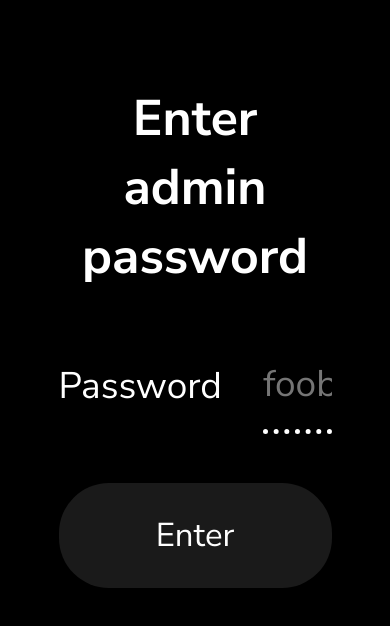
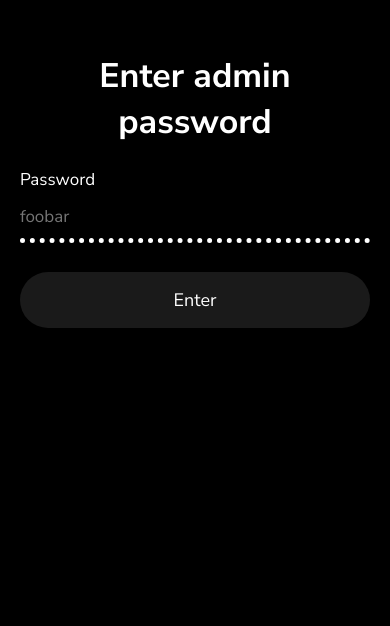
Before and after one commit to EricYale/ypc-ledger, a React app in the folder ledger-frontend/: page /pw in a window 390 px wide. Built offline with nearby package versions, Linux system fonts and the light colour scheme; a web font is replaced by a local one.

Commit message:
[AI] WIP mobile styling

```diff
--- a/ledger-frontend/public/index.html
+++ b/ledger-frontend/public/index.html
@@ -3,6 +3,7 @@
 
 <head>
 	<meta charset="utf-8" />
+	<meta name="viewport" content="width=device-width, initial-scale=1" />
 	<title>YPC Ledger</title>
 </head>
 
--- a/ledger-frontend/src/_shared.scss
+++ b/ledger-frontend/src/_shared.scss
@@ -19,11 +19,11 @@ $MOBILE_WIDTH: 1000px;
 
 @mixin rails() {
     padding: 50px 30vw;
-    @include mobile(){
-        padding: 50px 2vw;
-    }
     @include small_desktop(){
         padding: 50px 15vw;
+    }
+    @include mobile(){
+        padding: 30px 20px;
     }
 }
 
@@ -33,7 +33,7 @@ body {
     font-family: "Nunito Sans", sans-serif;
     font-size: 20px;
     @include mobile() {
-        font-size: 25px;
+        font-size: 17px;
     }
     margin: 0;
 }
--- a/ledger-frontend/src/components/EmailsPage.js
+++ b/ledger-frontend/src/components/EmailsPage.js
@@ -62,8 +62,8 @@ const EmailsPage = () => {
             }
             <textarea
                 disabled
+                className={style.email_list}
                 value={emails.join("\n")}
-                style={{ width: "100%", height: "500px", padding: "10px", marginTop: "20px", fontSize: "16px", resize: "vertical" }}
             />
         </div>
     );
--- a/ledger-frontend/src/components/Ledger.js
+++ b/ledger-frontend/src/components/Ledger.js
@@ -28,6 +28,7 @@ const Ledger = ({ table }) => {
     });
 
     return (
+        <div id={style.ledger_scroll}>
             <table id={style.ledger_table}>
                 <tr>
                     <th>Name</th>
@@ -40,6 +41,7 @@ const Ledger = ({ table }) => {
                 </tr>
                 {ledgerElems}
             </table>
+        </div>
     );
 };
 
--- a/ledger-frontend/src/components/WinLossGraph.js
+++ b/ledger-frontend/src/components/WinLossGraph.js
@@ -49,7 +49,7 @@ const WinLossGraph = ({ user }) => {
     if (!data.length) return null;
 
     return (
-        <div className={style.graphContainer} style={{ width: "100%", height: 400 }}>
+        <div className={style.graphContainer}>
              <ResponsiveContainer width="100%" height="100%">
                 <LineChart data={data} margin={{ top: 10, right: 30, left: 0, bottom: 0 }}>
                     <CartesianGrid strokeDasharray="3 3" />
--- a/ledger-frontend/src/components/stylesheets/AdminPage.module.scss
+++ b/ledger-frontend/src/components/stylesheets/AdminPage.module.scss
@@ -13,11 +13,15 @@
     border-radius: 10px;
     @include shared.mobile {
         padding: 15px;
+        margin-top: 24px;
     }
 }
 
 #sum {
     font-size: 20px;
+    @include shared.mobile {
+        font-size: 16px;
+    }
 }
 
 .error {
@@ -29,4 +33,20 @@
     font-size: 20px;
     margin-top: 30px;
     color: shared.$fg-color;
+    @include shared.mobile {
+        font-size: 17px;
+    }
 }
+
+.email_list {
+    width: 100%;
+    box-sizing: border-box;
+    height: 500px;
+    padding: 10px;
+    margin-top: 20px;
+    font-size: 16px;
+    resize: vertical;
+    @include shared.mobile {
+        height: 50vh;
+    }
+}
--- a/ledger-frontend/src/components/stylesheets/Button.module.scss
+++ b/ledger-frontend/src/components/stylesheets/Button.module.scss
@@ -12,7 +12,8 @@
     font-size: 20px;
     color: shared.$fg-color;
     @include shared.mobile {
-        font-size: 33px;
-        padding: 30px 20px;
+        font-size: 18px;
+        padding: 16px 14px;
+        margin-top: 14px;
     }
 }
--- a/ledger-frontend/src/components/stylesheets/ChipDenoms.module.scss
+++ b/ledger-frontend/src/components/stylesheets/ChipDenoms.module.scss
@@ -8,8 +8,9 @@
     gap: 20px;
     margin: 40px 0;
     @include shared.mobile {
-        gap: 40px;
-        margin: 80px 20px;
+        flex-wrap: wrap;
+        gap: 16px;
+        margin: 24px 0;
     }
     p {
         margin: 0;
@@ -18,19 +19,19 @@
 .denom {
     font-size: 20px;
     @include shared.mobile {
-        font-size: 50px;
+        font-size: 18px;
     }
 }
 .stack {
     font-size: 15px;
     @include shared.mobile {
-        font-size: 30px;
+        font-size: 14px;
     }
 }
 .chip_image {
     width: 80px;
     @include shared.mobile {
-        width: 100px;
+        width: 56px;
     }
 }
 
--- a/ledger-frontend/src/components/stylesheets/Dropdown.module.scss
+++ b/ledger-frontend/src/components/stylesheets/Dropdown.module.scss
@@ -8,11 +8,18 @@
     gap: 10px;
     margin-bottom: 15px;
     align-items: center;
+    @include shared.mobile {
+        flex-direction: column;
+        align-items: stretch;
+        gap: 4px;
+        text-align: left;
+    }
 }
 .label {
     font-size: 20px;
     @include shared.mobile {
-        font-size: 37px;
+        font-size: 17px;
+        margin: 0;
     }
 }
 .dropdown {
@@ -26,8 +33,9 @@
     font-size: 20px;
     width: 25%;
     @include shared.mobile {
-        font-size: 37px;
-        padding-bottom: 20px;
+        font-size: 17px;
+        width: 100%;
+        padding-bottom: 10px;
     }
     &:focus {
         outline: none;
@@ -35,7 +43,7 @@
     &.large {
         width: 60%;
         @include shared.mobile {
-            width: 50%;
+            width: 100%;
         }
     }
 }
--- a/ledger-frontend/src/components/stylesheets/HomePage.module.scss
+++ b/ledger-frontend/src/components/stylesheets/HomePage.module.scss
@@ -8,6 +8,9 @@
 
 #tables_container {
     margin-top: 50px;
+    @include shared.mobile {
+        margin-top: 30px;
+    }
 }
 
 #logo {
@@ -15,6 +18,10 @@
     max-width: 100%;
     margin-top: 5vh;
     margin-bottom: 10vh;
+    @include shared.mobile {
+        max-height: 14vh;
+        margin-bottom: 6vh;
+    }
 }
 
 #create_table_button {
@@ -32,9 +39,9 @@
     width: 100%;
     font-size: 80px;
     @include shared.mobile {
-        font-size: 80px;
-        padding: 40px;
-        margin-bottom: 30px;
+        font-size: 40px;
+        padding: 24px;
+        margin-bottom: 24px;
     }
 }
 
@@ -47,6 +54,7 @@
     padding: 40px;
     @include shared.mobile {
         padding: 20px;
+        margin-bottom: 24px;
     }
 }
 
--- a/ledger-frontend/src/components/stylesheets/Input.module.scss
+++ b/ledger-frontend/src/components/stylesheets/Input.module.scss
@@ -7,11 +7,18 @@
     gap: 10px;
     margin-bottom: 15px;
     align-items: center;
+    @include shared.mobile {
+        flex-direction: column;
+        align-items: stretch;
+        gap: 4px;
+        text-align: left;
+    }
 }
 .label {
     font-size: 20px;
     @include shared.mobile {
-        font-size: 37px;
+        font-size: 17px;
+        margin: 0;
     }
 }
 .input {
@@ -25,8 +32,9 @@
     font-size: 20px;
     width: 25%;
     @include shared.mobile {
-        font-size: 37px;
-        padding-bottom: 20px;
+        font-size: 17px;
+        width: 100%;
+        padding: 10px 0;
     }
 
     &:focus {
@@ -35,13 +43,13 @@
     &.large {
         width: 60%;
         @include shared.mobile {
-            width: 50%;
+            width: 100%;
         }
     }
     &.file {
         font-size: 12px;
         @include shared.mobile {
-            font-size: 10px;
+            font-size: 15px;
         }
     }
 }
--- a/ledger-frontend/src/components/stylesheets/LeaderboardPage.module.scss
+++ b/ledger-frontend/src/components/stylesheets/LeaderboardPage.module.scss
@@ -6,10 +6,14 @@
     text-align: center;
     height: 2000vh;
     background-image: linear-gradient(#52a8ff, #000047);
+    overflow-x: hidden;
 }
 
 #sky {
     mask: linear-gradient(0,#0000 74px,#000 0), radial-gradient(74px,#000 calc(100% - 1px),#0000) bottom/136.9px 148px;
+    @include shared.mobile {
+        mask: linear-gradient(0,#0000 37px,#000 0), radial-gradient(37px,#000 calc(100% - 1px),#0000) bottom/68.45px 74px;
+    }
     background-image: linear-gradient(#adf8ff, #FFFFFF);
     height: 50vh;
     display: flex;
@@ -20,6 +24,10 @@
         color: #4800ff;
         font-size: 48px;
         font-family: 'Cherry Bomb One', cursive;
+        @include shared.mobile {
+            font-size: 28px;
+            padding: 0 16px;
+        }
     }
 }
 
@@ -53,10 +61,25 @@
         margin: 5px;
         text-transform: uppercase;
         font-size: 16px;
+        @include shared.mobile {
+            font-size: 13px;
+        }
     }
     p {
         margin: 0;
         font-size: 13px;
+        @include shared.mobile {
+            font-size: 11px;
+        }
+    }
+    @include shared.mobile {
+        max-width: 60vw;
+        &.whale img, &.shark img {
+            max-width: 150px;
+        }
+        &.fish img {
+            max-width: 70px;
+        }
     }
 }
 
@@ -80,4 +103,15 @@
     box-shadow: 0 0 10px rgba(0, 0, 0, 0.5);
     min-width: 60vw;
     color: #000000;
+    @include shared.mobile {
+        box-sizing: border-box;
+        width: 92vw;
+        min-width: 0;
+        max-height: 85vh;
+        overflow-y: auto;
+        padding: 16px;
+        h1 {
+            font-size: 22px;
+        }
+    }
 }
--- a/ledger-frontend/src/components/stylesheets/Ledger.module.scss
+++ b/ledger-frontend/src/components/stylesheets/Ledger.module.scss
@@ -1,4 +1,11 @@
 @use "../../shared";
+
+#ledger_scroll {
+    @include shared.mobile {
+        overflow-x: auto;
+        -webkit-overflow-scrolling: touch;
+    }
+}
 
 #ledger_table {
     margin-top: 50px;
@@ -9,9 +16,11 @@
         border-collapse: collapse;
     }
     @include shared.mobile {
-        font-size: 12px;
+        font-size: 13px;
+        margin-top: 24px;
+        min-width: 640px;
         &, & th, & td {
-            padding: 3px;
+            padding: 5px;
         }
     }
 }
--- a/ledger-frontend/src/components/stylesheets/TableCard.module.scss
+++ b/ledger-frontend/src/components/stylesheets/TableCard.module.scss
@@ -26,8 +26,8 @@
     transition: background-color 0.3s;
     cursor: pointer;
     @include shared.mobile {
-        padding: 50px;
-        margin-bottom: 50px;
+        padding: 24px;
+        margin-bottom: 24px;
     }
 
     &.no_stakes {
@@ -60,7 +60,7 @@
             animation: pulse 1s infinite alternate ease-in-out;
         }
         @include shared.mobile {
-            font-size: 30px;
+            font-size: 13px;
         }
     }
 
@@ -68,14 +68,14 @@
         margin: 10px 0px;
         font-size: 20px;
         @include shared.mobile {
-            font-size: 40px;
-            margin: 15px 0px;
+            font-size: 18px;
+            margin: 8px 0px;
         }
     }
     p {
         margin: 0;
         @include shared.mobile {
-            font-size: 20px;
+            font-size: 15px;
         }
     }
 
@@ -84,7 +84,7 @@
         text-transform: uppercase;
         font-size: 15px;
         @include shared.mobile {
-            font-size: 30px;
+            font-size: 13px;
         }
     }
 }
--- a/ledger-frontend/src/components/stylesheets/TablePage.module.scss
+++ b/ledger-frontend/src/components/stylesheets/TablePage.module.scss
@@ -11,7 +11,7 @@
     border-radius: 10px;
     border: 3px solid shared.$fg-color;
     @include shared.mobile {
-        padding: 15px;
+        padding: 20px;
         margin-top: 30px;
     }
 }
@@ -22,11 +22,19 @@
     justify-content: space-between;
     gap: 20px;
     margin-top: 30px;
+    @include shared.mobile {
+        flex-direction: column;
+        align-items: stretch;
+        gap: 16px;
+        margin-top: 20px;
+    }
     ol, ul {
         text-align: left;
         font-size: 17px;
         @include shared.mobile {
-            font-size: 25px;
+            font-size: 16px;
+            margin: 0;
+            padding-left: 25px;
         }
         li + li {
             margin-top: 10px;
@@ -35,12 +43,18 @@
     img {
         max-width: 40%;
         border-radius: 10px;
+        @include shared.mobile {
+            max-width: 100%;
+        }
     }
 }
 #chip_image {
     border-radius: 15px;
     max-width: 75%;
     max-height: 50vh;
+    @include shared.mobile {
+        max-width: 100%;
+    }
 }
 
 .error {
@@ -50,6 +64,9 @@
 .admin_link {
     font-size: 20px;
     margin-top: 30px;
+    @include shared.mobile {
+        font-size: 17px;
+    }
     a {
         color: shared.$fg-color;
     }
--- a/ledger-frontend/src/components/stylesheets/WinLossGraph.module.scss
+++ b/ledger-frontend/src/components/stylesheets/WinLossGraph.module.scss
@@ -1 +1,9 @@
 @use "../../shared";
+
+.graphContainer {
+    width: 100%;
+    height: 400px;
+    @include shared.mobile {
+        height: 260px;
+    }
+}
```
Lines whose indentation alone changed are shown as unchanged.
